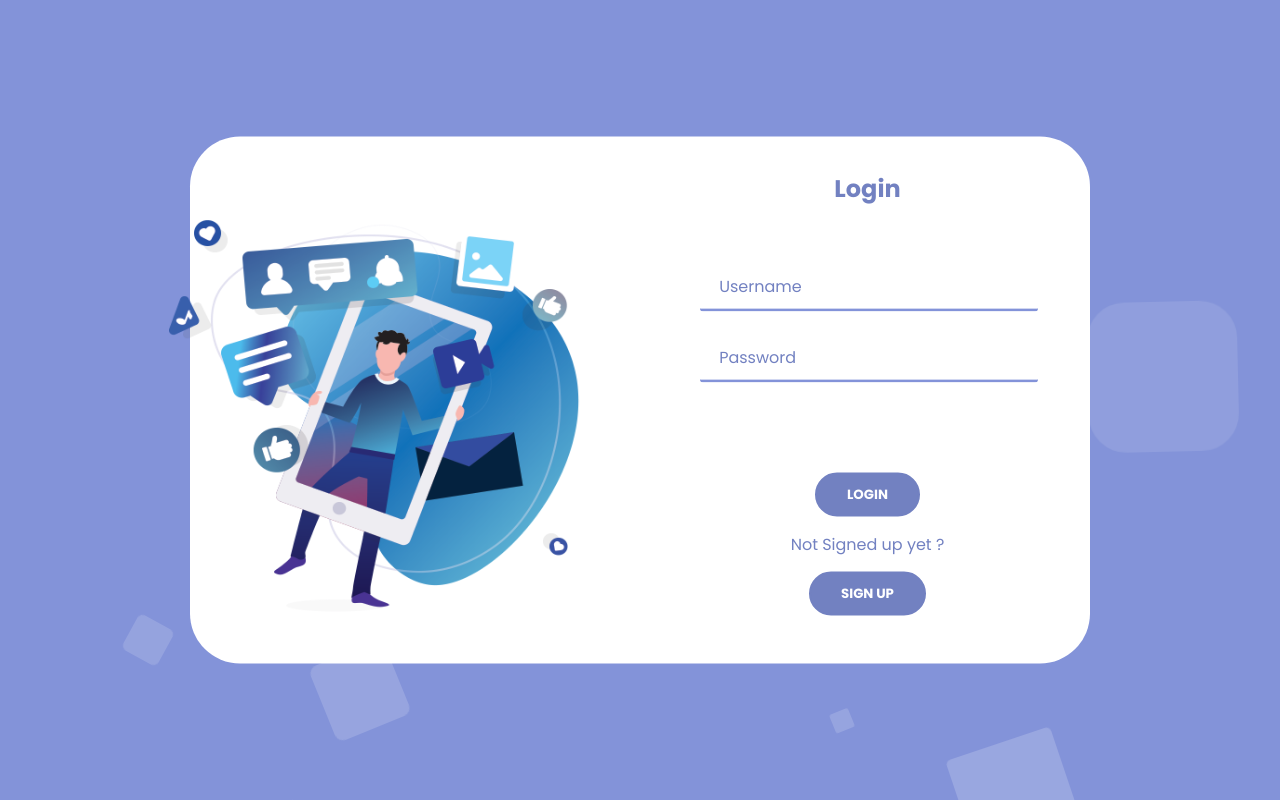
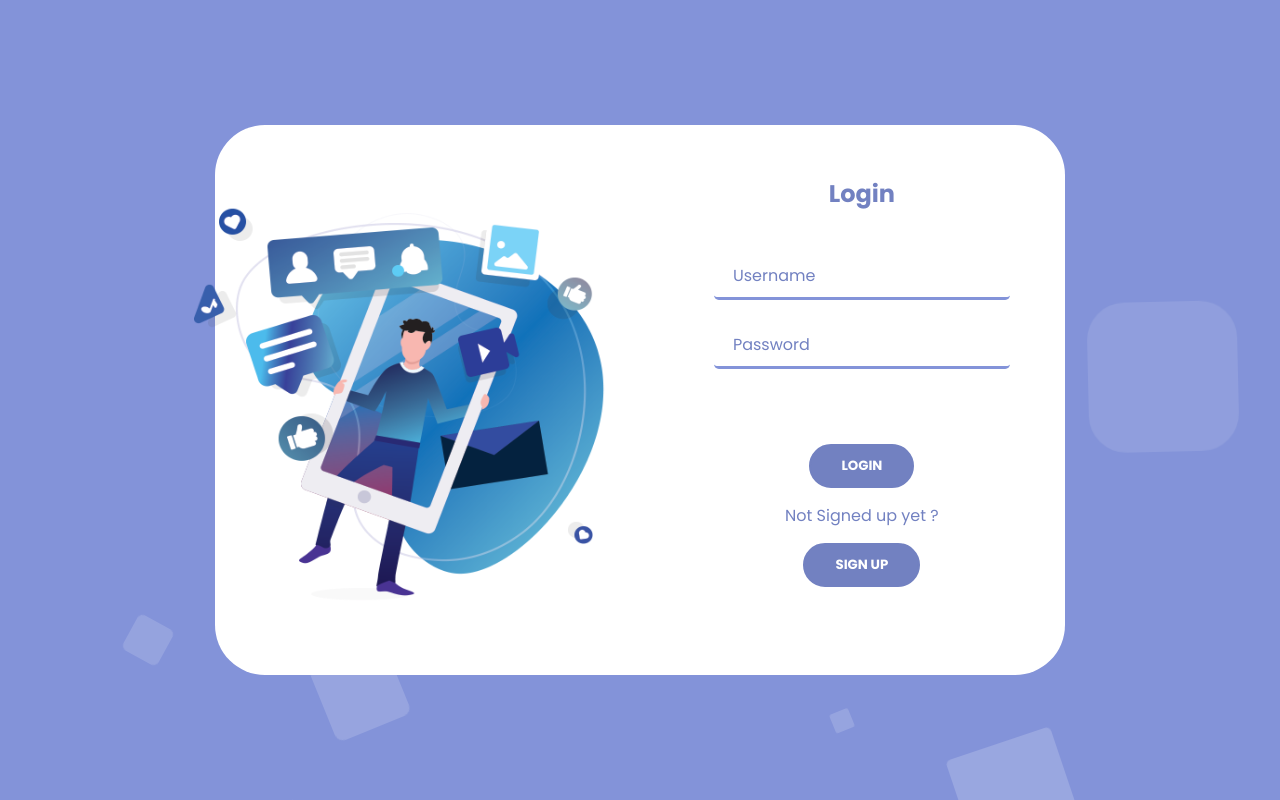
Before and after one commit to Rusian007/BLockChain-App, a Next.js app in the folder nexts/: page /login in a window 1280 px wide. Built offline with nearby package versions, Linux system fonts and the light colour scheme.

Commit message:
login complete

```diff
--- /dev/null
+++ b/nexts/lib/components/signin.jsx
@@ -0,0 +1,31 @@
+const errors = {
+  Signin: "Try signing with a different account.",
+  OAuthSignin: "Try signing with a different account.",
+  OAuthCallback: "Try signing with a different account.",
+  OAuthCreateAccount: "Try signing with a different account.",
+  EmailCreateAccount: "Try signing with a different account.",
+  Callback: "Try signing with a different account.",
+  OAuthAccountNotLinked:
+    "To confirm your identity, sign in with the same account you used originally.",
+  EmailSignin: "Check your email address.",
+  CredentialsSignin:
+    "Sign in failed. Check the details you provided are correct.",
+  default: "Unable to sign in.",
+};
+ const SignInError = ({ error }) => {
+  const errorMessage = error && (errors[error] ?? errors.default);
+  return (
+    <>
+    <style jsx>{`
+		  div {
+		    font-size: 14px;
+        color: red;
+        font-weight: 300;
+        padding: 5px;
+		  }
+		`}</style>
+    <div >{errorMessage}</div>
+    </>
+  );
+};
+module.exports = SignInError
--- a/nexts/pages/api/auth/[...nextauth].js
+++ b/nexts/pages/api/auth/[...nextauth].js
@@ -38,6 +38,7 @@ const options ={
  },
  pages: {
     signIn: '../../login',
+    error: '../../login',
 
   }
 }
--- a/nexts/pages/login.js
+++ b/nexts/pages/login.js
@@ -3,7 +3,11 @@ import Head from 'next/head'
 import loginpic from '../public/pic3.png';
 import Image from 'next/image'
 import styles from'./loginStyle.module.css'
+import { useRouter } from "next/router";
+import SignInError from "../lib/components/signin"
+
 export default function SignIn({ csrfToken }) {
+  const { error } = useRouter().query
   return (
     <>
     <Head>
@@ -39,10 +43,11 @@ export default function SignIn({ csrfToken }) {
 
               <form action="./api/auth/callback/credentials" method="POST">
               <input name="csrfToken" type="hidden" defaultValue={csrfToken} />
+              {error && <SignInError error={error} />}
                 <div className={styles.inputs}>
                   <div className={styles.field}>
                     <label>
-                      <input name="username" id="input-username-for-credentials-provider" type="text" placeholder=" " autocomplete="off"/>
+                      <input name="username" id="input-username-for-credentials-provider" type="text" placeholder=" " required autoComplete="off"/>
                       <p>Username</p>
                     </label>
                   </div>
--- a/nexts/pages/loginStyle.module.css
+++ b/nexts/pages/loginStyle.module.css
@@ -135,8 +135,8 @@
   left: 50%;
   transform: translate(-50%, -50%);
   border-radius: 50px;
-  min-width: 900px;
-  min-height: 500px;
+  width: 850px;
+  height: 550px;
 }
 .container{
   color: var(--primary);
@@ -153,15 +153,15 @@
   width: 100%;
 }
 .form_div{
-  margin-left: -110px;
+  margin-left: -250px;
 
 }
 .form_div h1{
   text-align: center;
-  margin-bottom: 60px;
+  margin-bottom: 45px;
 }
 .inputs{
-  margin-bottom: 80px;
+  margin-bottom: 65px;
 }
 
 
@@ -212,13 +212,13 @@
   color: var(--bg);
   background: transparent;
   padding: 10px 20px;
-  min-width: 101%;
-  border-radius: 0.2rem;
+  width: 100%;
+  border-radius: 0.3rem;
   outline: none;
   border: none;
   border-bottom: 3.5px solid var(--bg);
 
-  font-size: 15px;
+  font-size: 14px;
   letter-spacing: 1.5px;
   font-weight: 700;
 
```
